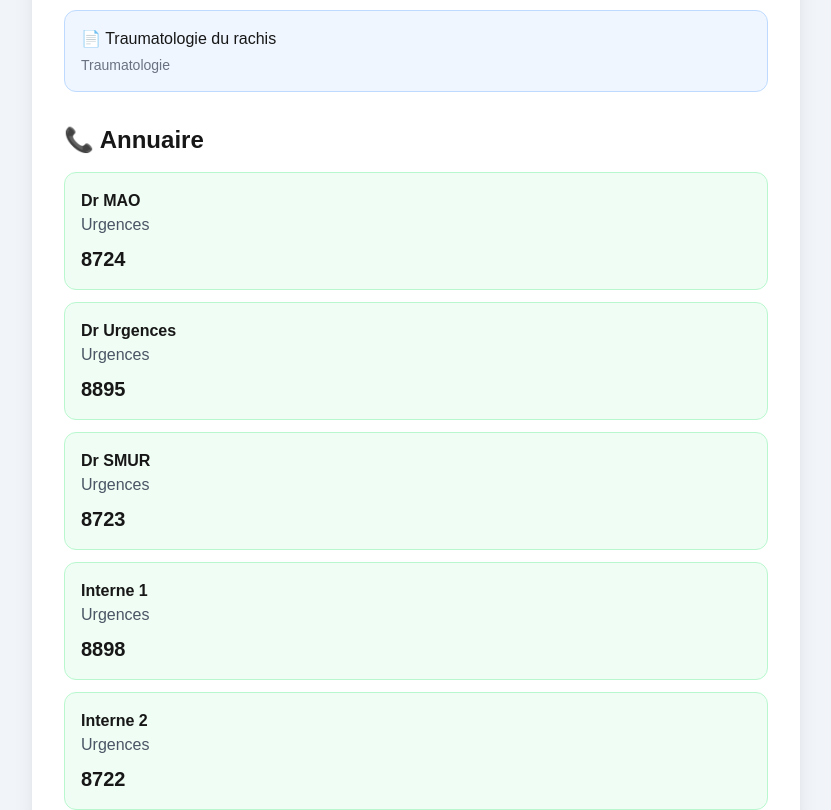
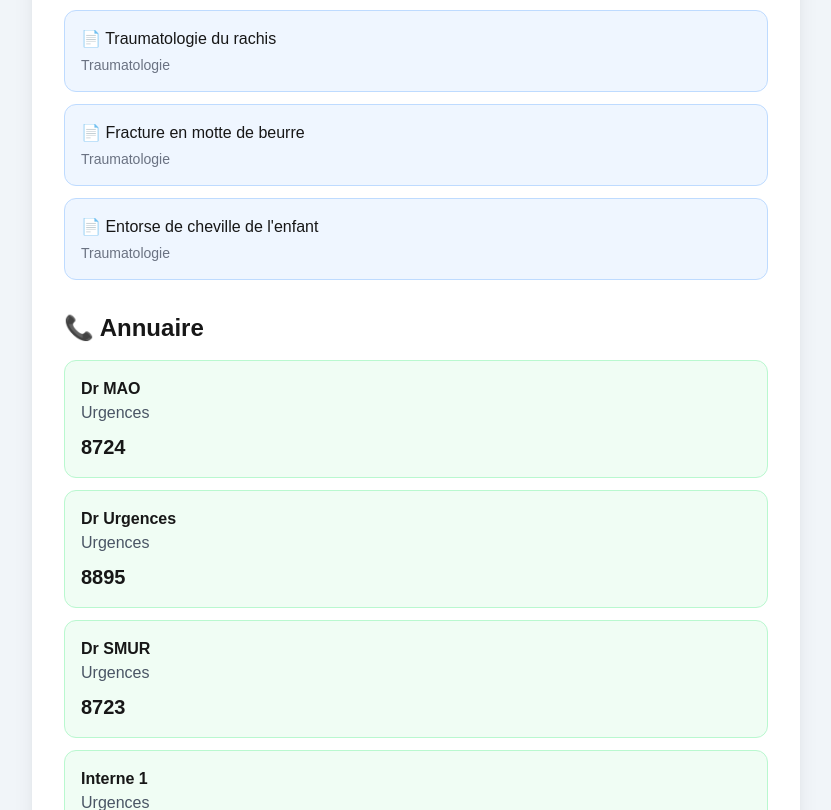
Before and after one commit to tn2htcsh2v-ctrl/protocoles-urgences-saumur, a Next.js app: page /recherche in a window 1280 px wide. Shown: the part 3300-4110 px from the top of the page, without its empty margins (224-1055 px from the left). Built offline with nearby package versions, Linux system fonts and the light colour scheme.

Commit message:
Ajout protocoles traumatologie pédiatrique

```diff
--- a/data/protocoles.ts
+++ b/data/protocoles.ts
@@ -164,6 +164,16 @@ export const protocoles = {
     titre: "Traumatologie du rachis",
     url: "https://drive.google.com/file/d/1GUEi3tYP7s6UlHcnxrKxrqY6V_1vK_wW/view?usp=share_link"
   },
+
+{
+  titre: "Fracture en motte de beurre",
+  url: "https://drive.google.com/file/d/1sdUhAT3IAHFNxf1ZAWR4kptsa_als369/view"
+},
+{
+  titre: "Entorse de cheville de l'enfant",
+  url: "https://drive.google.com/file/d/1q3SIsJ7GMQkXKjp9nNwkcAb3Lhr6flWd/view"
+}
+
 ],
 
   "Urologie - Néphrologie": [],
```
